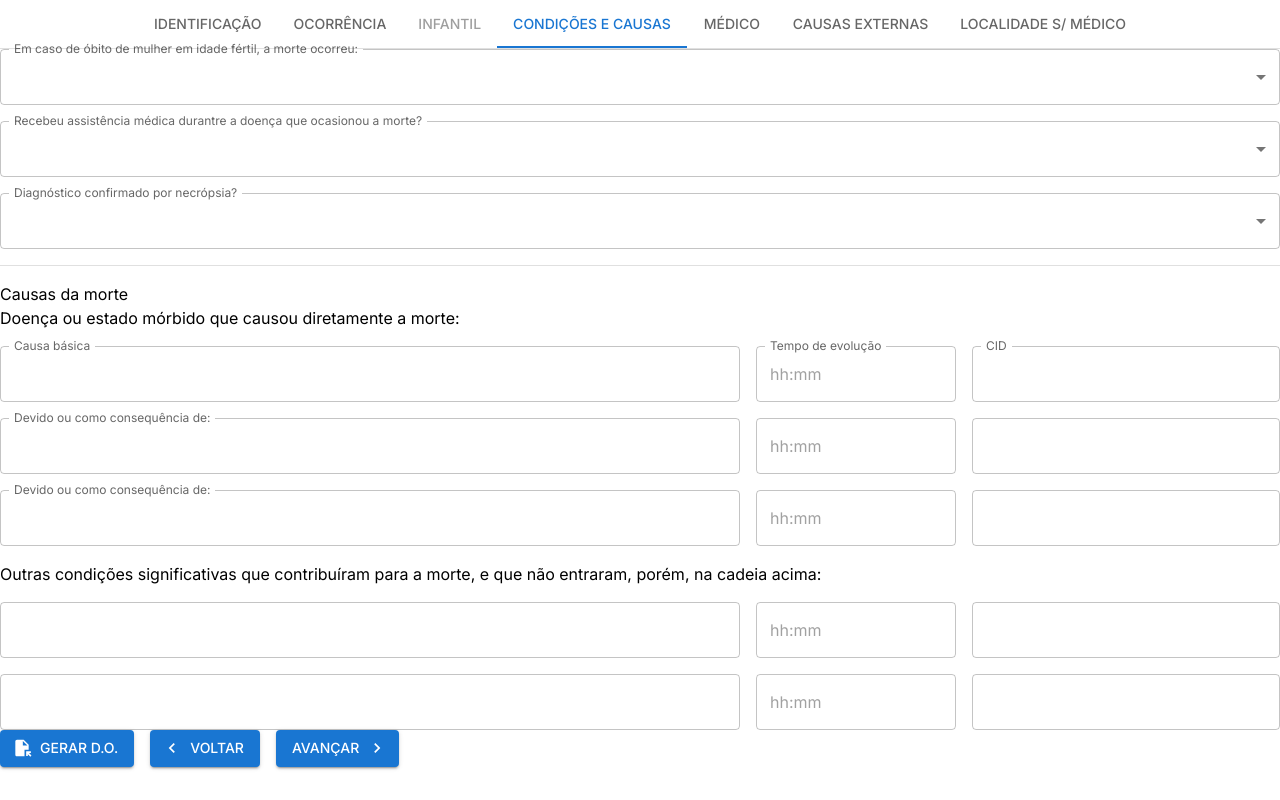
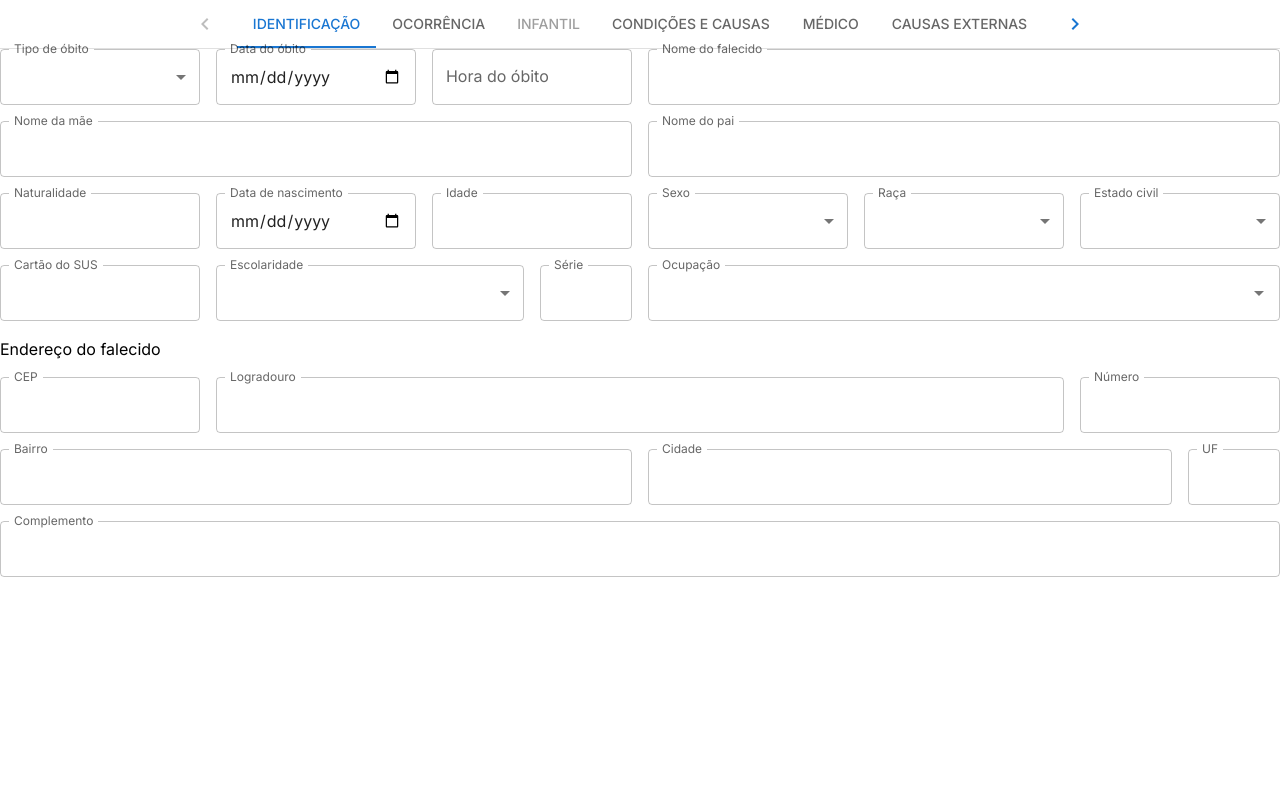
Before and after one commit to Ashlc/atestado-rp, a React (Vite) app: page / in a window 1280 px wide. Built offline with nearby package versions, Linux system fonts and the light colour scheme.

Commit message:
:lipstick: feat: Improving navigation and button logic.

```diff
--- a/src/App.tsx
+++ b/src/App.tsx
@@ -1,8 +1,7 @@
 import { FileOpen } from '@mui/icons-material';
 import NavigateBeforeIcon from '@mui/icons-material/NavigateBefore';
 import NavigateNextIcon from '@mui/icons-material/NavigateNext';
-import { Button, Stack } from '@mui/material';
-import Box from '@mui/material/Box';
+import { Box, Button } from '@mui/material';
 import Tab from '@mui/material/Tab';
 import Tabs from '@mui/material/Tabs';
 import { SyntheticEvent, useState } from 'react';
@@ -12,12 +11,11 @@ import Doctor from './pages/Doctor/Doctor';
 import External from './pages/External/External';
 import Identification from './pages/Identification/Identification';
 import Infant from './pages/Infant/Infant';
-import Locality from './pages/Locality/Locality';
 import Occurence from './pages/Occurence/Occurence';
 import { isInfant } from './utils/handleAge';
 
 function App() {
-  const [activeTab, setActiveTab] = useState(3);
+  const [activeTab, setActiveTab] = useState(0);
   const methods = useForm();
   const [birth, death] = methods.watch(['dateOfBirth', 'dateOfDeath']);
   const typeOfDeath = methods.watch('typeOfDeath');
@@ -33,7 +31,7 @@ function App() {
   const tabUp = () => {
     if (activeTab + 1 === 2 && infantDisabled)
       return setActiveTab((prev) => prev + 2);
-    return activeTab === 6 ? null : setActiveTab((prev) => prev + 1);
+    return activeTab === 5 ? null : setActiveTab((prev) => prev + 1);
   };
 
   const tabDown = () => {
@@ -55,13 +53,26 @@ function App() {
               className="w-full"
             >
               <Tabs value={activeTab} onChange={handleChange} centered>
+                <Button
+                  onClick={tabDown}
+                  disabled={activeTab === 0}
+                  variant="text"
+                >
+                  <NavigateBeforeIcon />
+                </Button>
                 <Tab label="Identificação" value={0} />
                 <Tab label="Ocorrência" value={1} />
                 <Tab label="Infantil" value={2} disabled={infantDisabled} />
                 <Tab label="Condições e causas" value={3} />
                 <Tab label="Médico" value={4} />
                 <Tab label="Causas externas" value={5} />
-                <Tab label="Localidade s/ Médico" value={6} />
+                <Button
+                  onClick={tabUp}
+                  disabled={activeTab === 5}
+                  variant="text"
+                >
+                  <NavigateNextIcon />
+                </Button>
               </Tabs>
             </Box>
             <Identification index={0} value={activeTab} />
@@ -70,39 +81,18 @@ function App() {
             <Conditions index={3} value={activeTab} />
             <Doctor index={4} value={activeTab} />
             <External index={5} value={activeTab} />
-            <Locality index={6} value={activeTab} />
           </form>
-          <Stack
-            direction={'row'}
-            spacing={2}
-            className="w-full justify-between"
-          >
+          {activeTab === 5 && (
             <Button
-              onClick={methods.handleSubmit(onSubmit)}
+              type="submit"
+              className="mt-4"
               variant="contained"
-              startIcon={<FileOpen />}
+              size="large"
+              endIcon={<FileOpen />}
             >
               Gerar D.O.
             </Button>
-            <Stack direction={'row'} spacing={2}>
-              <Button
-                onClick={tabDown}
-                disabled={activeTab === 0}
-                variant="contained"
-                startIcon={<NavigateBeforeIcon />}
-              >
-                Voltar
-              </Button>
-              <Button
-                onClick={tabUp}
-                disabled={activeTab === 6}
-                variant="contained"
-                endIcon={<NavigateNextIcon />}
-              >
-                Avançar
-              </Button>
-            </Stack>
-          </Stack>
+          )}
         </FormProvider>
       </div>
     </div>
```
